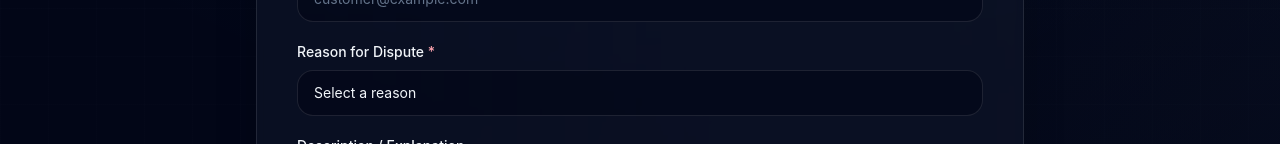
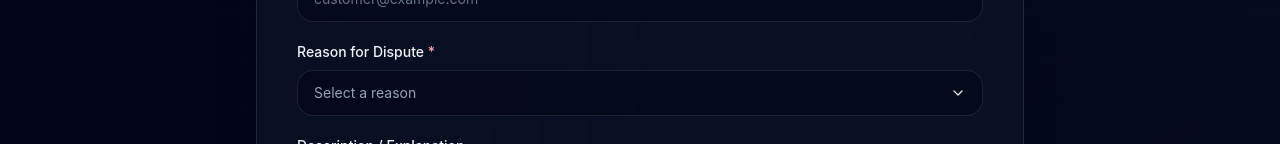
Before and after one commit to Lazyruther/Customer-Disputes-, a Next.js app: page / in a window 1280 px wide. Shown: the part 808-952 px from the top of the page. Built offline with nearby package versions, Linux system fonts and the light colour scheme.

Commit message:
Enhance UI interactivity and animations

```diff
--- a/app/page.tsx
+++ b/app/page.tsx
@@ -4,7 +4,10 @@ import {
   ChangeEvent,
   ComponentPropsWithoutRef,
   FormEvent,
+  useCallback,
+  useEffect,
   useMemo,
+  useRef,
   useState
 } from "react";
 
@@ -138,6 +141,17 @@ const highlightCards: HighlightCard[] = [
   }
 ];
 
+const reasonOptions = [
+  "Product not received",
+  "Service issue",
+  "Duplicate charge",
+  "Unauthorized charge",
+  "Fraud",
+  "Other"
+] as const;
+
+type ReasonOption = (typeof reasonOptions)[number];
+
 export default function RefundRequestPage() {
   const [form, setForm] = useState<RefundFormData>(initialForm);
   const [errors, setErrors] = useState<FormErrors>({});
@@ -145,6 +159,8 @@ export default function RefundRequestPage() {
   const [successMessage, setSuccessMessage] = useState<string | null>(null);
   const [fileInputKey, setFileInputKey] = useState(0);
   const [activeHighlight, setActiveHighlight] = useState<string>(highlightCards[0]?.title ?? "");
+  const [isReasonMenuOpen, setIsReasonMenuOpen] = useState(false);
+  const reasonMenuRef = useRef<HTMLDivElement | null>(null);
 
   const emailPattern = useMemo(
     () =>
@@ -155,6 +171,43 @@ export default function RefundRequestPage() {
   const isEmailValid = form.customerEmail.trim() !== "" && emailPattern.test(form.customerEmail.trim());
   const isFormValid =
     form.transactionId.trim() !== "" && isEmailValid && form.reason.trim() !== "" && !errors.proofFileName;
+
+  const selectedReason = useMemo<ReasonOption | "">(() => {
+    return reasonOptions.find((option) => option === form.reason) ?? "";
+  }, [form.reason]);
+
+  const markReasonTouched = useCallback((value: string) => {
+    setTouched((prev) => ({ ...prev, reason: true }));
+    setErrors((prev) => {
+      const next = { ...prev };
+      const trimmed = value.trim();
+      if (!trimmed) {
+        next.reason = "Choose a reason for the dispute.";
+      } else {
+        delete next.reason;
+      }
+      return next;
+    });
+  }, []);
+
+  useEffect(() => {
+    function handleClickOutside(event: MouseEvent) {
+      if (!isReasonMenuOpen || !reasonMenuRef.current) {
+        return;
+      }
+
+      if (!reasonMenuRef.current.contains(event.target as Node)) {
+        setIsReasonMenuOpen(false);
+        markReasonTouched(form.reason);
+      }
+    }
+
+    window.addEventListener("mousedown", handleClickOutside);
+
+    return () => {
+      window.removeEventListener("mousedown", handleClickOutside);
+    };
+  }, [form.reason, isReasonMenuOpen, markReasonTouched]);
 
   function getFieldError(field: keyof RefundFormData, value: string): string | undefined {
     const trimmed = value.trim();
@@ -319,10 +372,10 @@ export default function RefundRequestPage() {
                 onClick={() => setActiveHighlight(title)}
                 onFocus={() => setActiveHighlight(title)}
                 onMouseEnter={() => setActiveHighlight(title)}
-                className={`group relative overflow-hidden rounded-3xl border border-white/10 bg-slate-900/40 p-6 text-left transition duration-500 ease-out focus-visible:outline-none focus-visible:ring-2 focus-visible:ring-brand-300 ${
+                className={`group relative overflow-hidden rounded-3xl border border-white/10 bg-slate-900/40 p-6 text-left transition-transform duration-300 ease-in-out focus-visible:outline-none focus-visible:ring-2 focus-visible:ring-brand-300 active:scale-95 ${
                   isActive
                     ? "border-brand-400/60 bg-slate-900/70 shadow-lg shadow-brand-900/40"
-                    : "hover:-translate-y-1 hover:border-brand-400/50 hover:bg-slate-900/60"
+                    : "hover:-translate-y-1 hover:scale-[1.02] hover:border-brand-400/50 hover:bg-slate-900/60 hover:shadow-lg hover:shadow-brand-900/30"
                 }`}
                 aria-pressed={isActive}
               >
@@ -361,8 +414,10 @@ export default function RefundRequestPage() {
         </section>
 
         {successMessage && (
-          <div
-            className="group flex items-start gap-3 rounded-2xl border border-emerald-500/40 bg-emerald-500/10 p-4 text-sm text-emerald-100 shadow-lg"
+          <button
+            type="button"
+            onClick={() => setSuccessMessage(null)}
+            className="group flex items-start gap-3 rounded-2xl border border-emerald-500/40 bg-emerald-500/10 p-4 text-left text-sm text-emerald-100 shadow-lg transition-transform duration-300 ease-in-out hover:scale-[1.01] hover:shadow-emerald-900/40 focus-visible:outline-none focus-visible:ring-2 focus-visible:ring-emerald-400 active:scale-95"
             role="status"
             aria-live="polite"
           >
@@ -374,10 +429,10 @@ export default function RefundRequestPage() {
               <CheckCircleIcon className="relative h-6 w-6 transition duration-500 ease-out group-hover:-translate-y-0.5 group-hover:scale-110" />
             </span>
             <p className="leading-relaxed">{successMessage}</p>
-          </div>
+          </button>
         )}
 
-        <section className="rounded-3xl border border-white/10 bg-slate-900/60 p-6 shadow-2xl backdrop-blur-sm sm:p-10">
+        <section className="rounded-3xl border border-white/10 bg-slate-900/60 p-6 shadow-2xl transition-transform duration-300 ease-in-out hover:-translate-y-1 hover:shadow-brand-900/30 focus-within:-translate-y-1 focus-within:shadow-brand-900/30 backdrop-blur-sm sm:p-10">
           <form className="space-y-6" onSubmit={handleSubmit} noValidate>
             <div className="space-y-5">
               <div className="space-y-2">
@@ -390,7 +445,7 @@ export default function RefundRequestPage() {
                   value={form.transactionId}
                   onChange={(event) => handleChange("transactionId", event.target.value)}
                   onBlur={() => handleBlur("transactionId")}
-                  className="w-full rounded-2xl border border-white/10 bg-slate-950/60 px-4 py-3 text-sm placeholder:text-slate-500 focus:border-brand-400 focus:outline-none focus:ring-2 focus:ring-brand-400"
+                  className="w-full rounded-2xl border border-white/10 bg-slate-950/60 px-4 py-3 text-sm placeholder:text-slate-500 transition duration-200 ease-in-out focus:border-brand-400 focus:outline-none focus:ring-2 focus:ring-brand-400 hover:border-brand-300/60"
                   placeholder="e.g. TXN-284729"
                   required
                 />
@@ -409,7 +464,7 @@ export default function RefundRequestPage() {
                   value={form.customerEmail}
                   onChange={(event) => handleChange("customerEmail", event.target.value)}
                   onBlur={() => handleBlur("customerEmail")}
-                  className="w-full rounded-2xl border border-white/10 bg-slate-950/60 px-4 py-3 text-sm placeholder:text-slate-500 focus:border-brand-400 focus:outline-none focus:ring-2 focus:ring-brand-400"
+                  className="w-full rounded-2xl border border-white/10 bg-slate-950/60 px-4 py-3 text-sm placeholder:text-slate-500 transition duration-200 ease-in-out focus:border-brand-400 focus:outline-none focus:ring-2 focus:ring-brand-400 hover:border-brand-300/60"
                   placeholder="customer@example.com"
                   required
                 />
@@ -419,27 +474,111 @@ export default function RefundRequestPage() {
               </div>
 
               <div className="space-y-2">
-                <label className="block text-sm font-medium" htmlFor="reason">
+                <label className="block text-sm font-medium" htmlFor="reason-toggle">
                   Reason for Dispute <span className="text-rose-300">*</span>
                 </label>
-                <select
-                  id="reason"
-                  value={form.reason}
-                  onChange={(event) => handleChange("reason", event.target.value)}
-                  onBlur={() => handleBlur("reason")}
-                  className="w-full appearance-none rounded-2xl border border-white/10 bg-slate-950/60 px-4 py-3 text-sm focus:border-brand-400 focus:outline-none focus:ring-2 focus:ring-brand-400"
-                  required
-                >
-                  <option value="" disabled hidden>
-                    Select a reason
-                  </option>
-                  <option value="Product not received">Product not received</option>
-                  <option value="Service issue">Service issue</option>
-                  <option value="Duplicate charge">Duplicate charge</option>
-                  <option value="Unauthorized charge">Unauthorized charge</option>
-                  <option value="Fraud">Fraud</option>
-                  <option value="Other">Other</option>
-                </select>
+                <div className="relative" ref={reasonMenuRef}>
+                  <button
+                    id="reason-toggle"
+                    type="button"
+                    onClick={() => setIsReasonMenuOpen((prev) => !prev)}
+                    onKeyDown={(event) => {
+                      if (event.key === "Enter" || event.key === " ") {
+                        event.preventDefault();
+                        setIsReasonMenuOpen((prev) => !prev);
+                        return;
+                      }
+
+                      if (event.key === "Escape") {
+                        event.preventDefault();
+                        setIsReasonMenuOpen(false);
+                        markReasonTouched(form.reason);
+                      }
+                    }}
+                    onBlur={() => {
+                      if (!isReasonMenuOpen) {
+                        handleBlur("reason");
+                      }
+                    }}
+                    aria-haspopup="listbox"
+                    aria-expanded={isReasonMenuOpen}
+                    className={`flex w-full items-center justify-between rounded-2xl border border-white/10 bg-slate-950/60 px-4 py-3 text-left text-sm transition duration-200 ease-in-out hover:border-brand-300/60 focus:border-brand-400 focus:outline-none focus:ring-2 focus:ring-brand-400 ${
+                      isReasonMenuOpen ? "ring-2 ring-brand-400" : ""
+                    }`}
+                  >
+                    <span className={selectedReason ? "text-white" : "text-slate-400"}>
+                      {selectedReason || "Select a reason"}
+                    </span>
+                    <svg
+                      className={`h-4 w-4 transition-transform duration-200 ease-in-out ${
+                        isReasonMenuOpen ? "rotate-180" : ""
+                      }`}
+                      viewBox="0 0 24 24"
+                      fill="none"
+                      stroke="currentColor"
+                      strokeWidth={1.8}
+                      strokeLinecap="round"
+                      strokeLinejoin="round"
+                      aria-hidden="true"
+                    >
+                      <path d="m6 9 6 6 6-6" />
+                    </svg>
+                  </button>
+                  <div
+                    role="listbox"
+                    aria-label="Dispute reasons"
+                    className={`absolute left-0 right-0 top-full z-10 mt-2 origin-top rounded-2xl border border-white/10 bg-slate-950/90 p-1 text-sm shadow-xl backdrop-blur transition-all duration-200 ease-out ${
+                      isReasonMenuOpen
+                        ? "pointer-events-auto scale-100 opacity-100"
+                        : "pointer-events-none scale-95 opacity-0"
+                    }`}
+                  >
+                    {reasonOptions.map((option) => {
+                      const isSelected = option === selectedReason;
+                      return (
+                        <button
+                          type="button"
+                          key={option}
+                          role="option"
+                          aria-selected={isSelected}
+                          onClick={() => {
+                            handleChange("reason", option);
+                            setIsReasonMenuOpen(false);
+                            handleBlur("reason");
+                          }}
+                          onKeyDown={(event) => {
+                            if (event.key === "Escape") {
+                              event.preventDefault();
+                              setIsReasonMenuOpen(false);
+                              markReasonTouched(form.reason);
+                              const toggle = document.getElementById("reason-toggle") as HTMLButtonElement | null;
+                              toggle?.focus();
+                            }
+                          }}
+                          className={`flex w-full items-center justify-between rounded-xl px-3 py-2 text-left transition duration-200 ease-in-out focus-visible:outline-none focus-visible:ring-2 focus-visible:ring-brand-300 hover:bg-brand-500/10 ${
+                            isSelected ? "bg-brand-500/20 text-brand-100" : "text-slate-200"
+                          }`}
+                        >
+                          <span>{option}</span>
+                          {isSelected && (
+                            <svg
+                              className="h-4 w-4"
+                              viewBox="0 0 24 24"
+                              fill="none"
+                              stroke="currentColor"
+                              strokeWidth={1.8}
+                              strokeLinecap="round"
+                              strokeLinejoin="round"
+                              aria-hidden="true"
+                            >
+                              <path d="m9 12.5 2.1 2.1L15 11" />
+                            </svg>
+                          )}
+                        </button>
+                      );
+                    })}
+                  </div>
+                </div>
                 {touched.reason && errors.reason && (
                   <p className="text-xs text-rose-400">{errors.reason}</p>
                 )}
@@ -454,7 +593,7 @@ export default function RefundRequestPage() {
                   value={form.description}
                   onChange={(event) => handleChange("description", event.target.value)}
                   onBlur={() => handleBlur("description")}
-                  className="min-h-[120px] w-full rounded-2xl border border-white/10 bg-slate-950/60 px-4 py-3 text-sm placeholder:text-slate-500 focus:border-brand-400 focus:outline-none focus:ring-2 focus:ring-brand-400"
+                  className="min-h-[120px] w-full rounded-2xl border border-white/10 bg-slate-950/60 px-4 py-3 text-sm placeholder:text-slate-500 transition duration-200 ease-in-out focus:border-brand-400 focus:outline-none focus:ring-2 focus:ring-brand-400 hover:border-brand-300/60"
                   placeholder="Provide helpful details to speed up our investigation."
                 />
               </div>
@@ -469,7 +608,7 @@ export default function RefundRequestPage() {
                   type="file"
                   accept=".jpg,.jpeg,.png,.pdf"
                   onChange={handleFileChange}
-                  className="w-full cursor-pointer rounded-2xl border border-dashed border-white/20 bg-slate-950/40 px-4 py-5 text-sm text-slate-300 file:mr-4 file:rounded-xl file:border-0 file:bg-brand-500 file:px-4 file:py-2 file:text-white hover:border-brand-400/60"
+                  className="w-full cursor-pointer rounded-2xl border border-dashed border-white/20 bg-slate-950/40 px-4 py-5 text-sm text-slate-300 transition duration-200 ease-in-out hover:border-brand-400/60 hover:bg-slate-950/60 file:mr-4 file:rounded-xl file:border-0 file:bg-brand-500 file:px-4 file:py-2 file:text-white"
                 />
                 <p className="text-xs text-slate-400">Max 5MB. Accepted formats: JPG, PNG, PDF.</p>
                 {form.proofFileName && !errors.proofFileName && (
```
Also changed, not shown: components/DisputeCard.tsx (+36 -6 lines).
